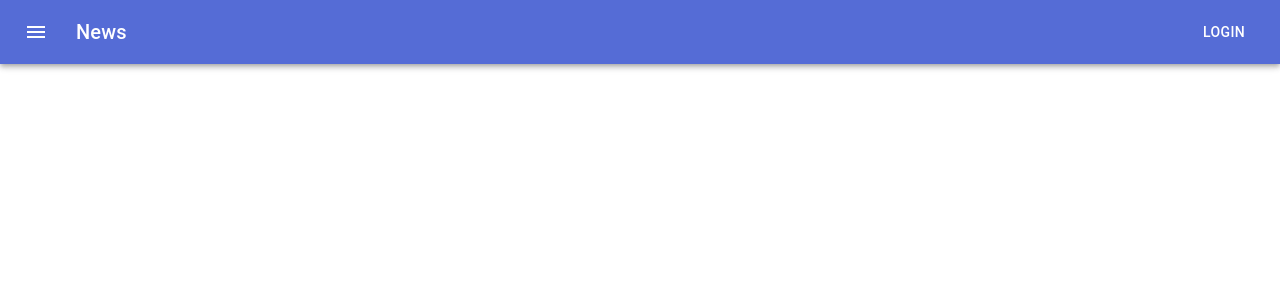
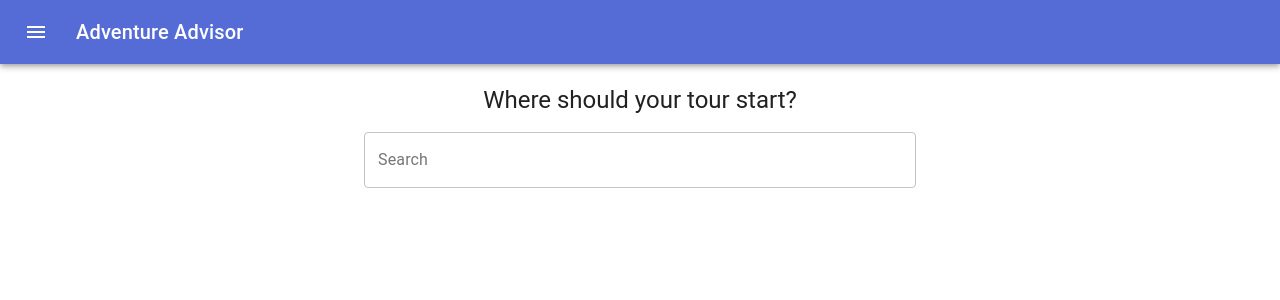
Before and after one commit to luckyvs1/project-tour, a React app: page / in a window 1280 px wide. Shown: the top 300 px of the page. Built offline with nearby package versions, Linux system fonts and the light colour scheme; the HTML template or start-up script is replaced by a standard one.

Commit message:
add SearchBar and ButtonAppBar

```diff
--- a/src/views/App.js
+++ b/src/views/App.js
@@ -1,8 +1,14 @@
 import React, {Component} from 'react';
-import ButtonAppBar from './components/ButtonAppBar';
 // import Home from './components/Home';
 // import Login from './components/Auth/Login';
 import { Switch, Route, withRouter } from "react-router-dom";
+import Icon from '@material-ui/core/Icon';
+import SearchIcon from '@material-ui/icons/Search';
+
+import ButtonAppBar from './components/ButtonAppBar';
+import SearchBar from './components/SearchBar';
+import SearchIconPlusText from './components/SearchIconPlusText';
+
 
 
 class App extends Component {
@@ -12,7 +18,11 @@ class App extends Component {
 
     render() {
         return (
-            <ButtonAppBar menuTitle="Adventure Advisor" menuSubTitle="The Travel Plan Engine"/>
+            <div>
+                <ButtonAppBar menuTitle="Adventure Advisor" menuSubTitle="The Travel Plan Engine"/>
+                <br />
+                <SearchBar label="Search" question="Where should your tour start?"/>
+            </div>
             // <Switch>
             //     <Route exact path="/" render={() => <Home />}/>
             //     <Route path="/login" render={() => <Login />}/>
--- a/src/views/components/ButtonAppBar.js
+++ b/src/views/components/ButtonAppBar.js
@@ -30,9 +30,8 @@ export default function ButtonAppBar() {
             <MenuIcon />
           </IconButton>
           <Typography variant="h6" className={classes.title}>
-            News
+            Adventure Advisor
           </Typography>
-          <Button color="inherit">Login</Button>
         </Toolbar>
       </AppBar>
     </div>
--- /dev/null
+++ b/src/views/components/SearchBar.js
@@ -0,0 +1,39 @@
+import React from 'react';
+import TextField from '@material-ui/core/TextField';
+import Container from '@material-ui/core/Container';
+import Typography from '@material-ui/core/Typography';
+
+class SearchBar extends React.Component {
+    state = { term: '' };
+
+	onFormSubmit = (event) => {
+        event.preventDefault();
+        console.log('Term submitted: ' + this.state.term);
+		//this.props.onSubmit(this.state.term);
+    };
+
+	render() {
+		return (
+			<div>
+                <Container maxWidth="sm">
+                    <Typography variant="h5" align="center">
+                        {this.props.question}
+                    </Typography>
+                    <form onSubmit={this.onFormSubmit} className="ui form">
+                            <TextField
+                                id="outlined-full-width"
+                                label={this.props.label}
+                                fullWidth
+                                margin="normal"
+                                variant="outlined"
+                                value={this.state.term}
+                                onChange={(e) => this.setState({ term: e.target.value })}
+                            />
+                    </form>
+                </Container>
+			</div>
+		);
+	}
+}
+
+export default SearchBar;
```
Also changed, not shown: 1 other file (tests, documents, lock files or other folders).
